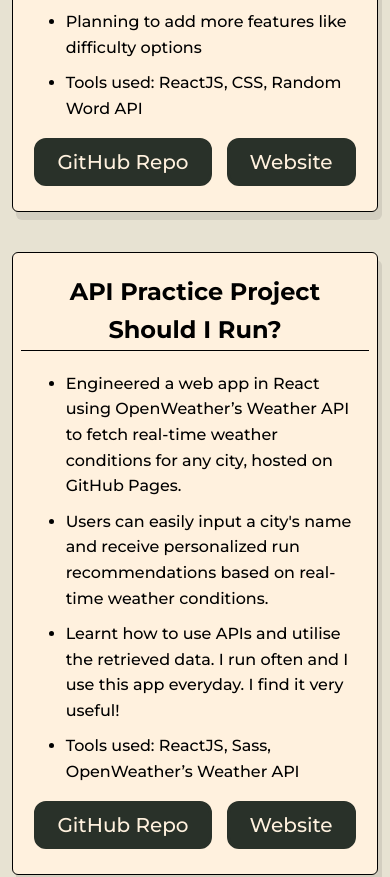
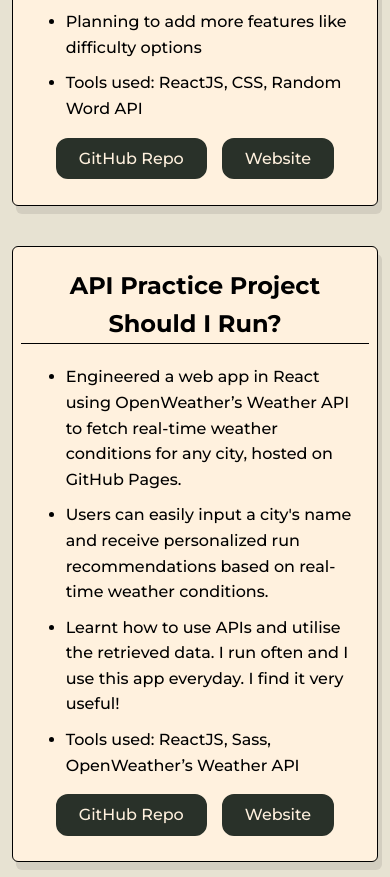
Before and after one commit to alexusljf/alexusljf.github.io, a React (Create React App) app: page / in a window 390 px wide. Shown: the part 1560-2437 px from the top of the page. Built offline with nearby package versions, Linux system fonts and the light colour scheme.

Commit message:
Update ProjectsPage.scss
fixed project div button mobile day

```diff
--- a/src/screens/ProjectsPage/ProjectsPage.scss
+++ b/src/screens/ProjectsPage/ProjectsPage.scss
@@ -131,7 +131,7 @@ article{
     .projectContainer{
         grid-template-columns: 1fr;
     }
-    .githubButton, .githubButtonNight{
+    .githubButtonDay, .githubButtonNight{
         font-size: 16px;
         white-space: nowrap;
     }
```
